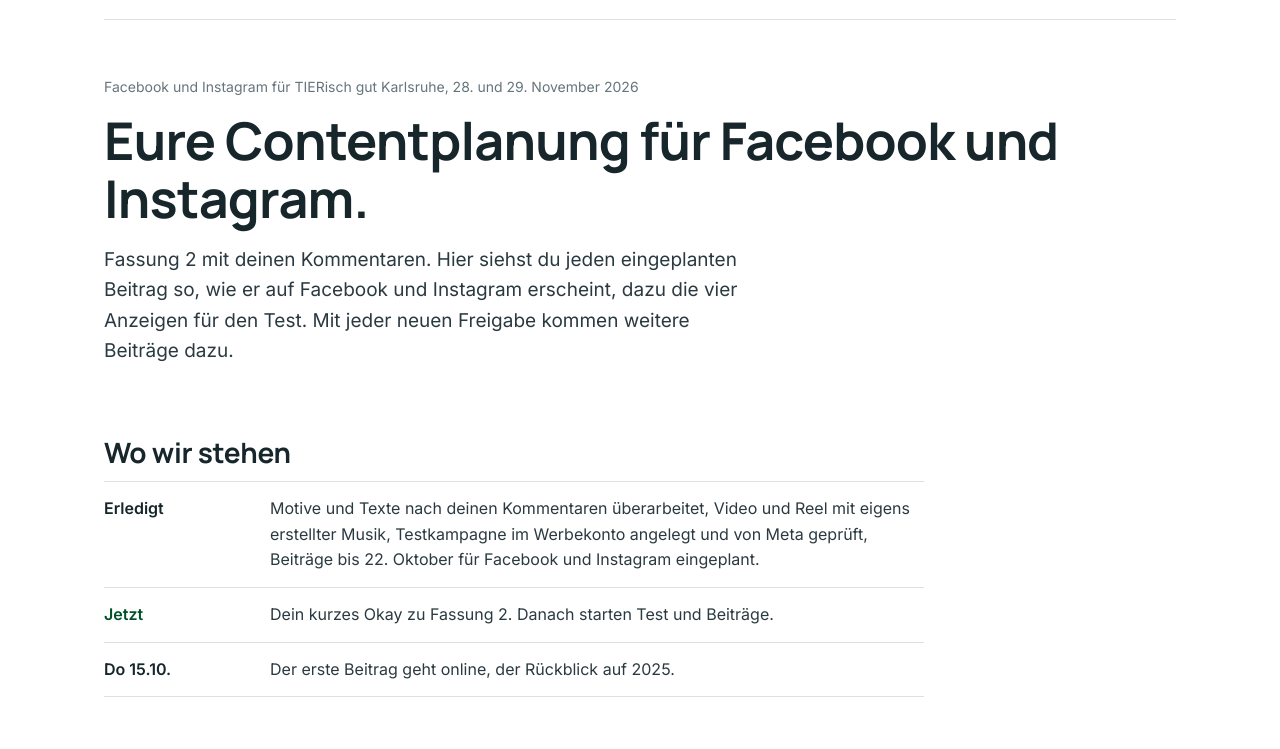
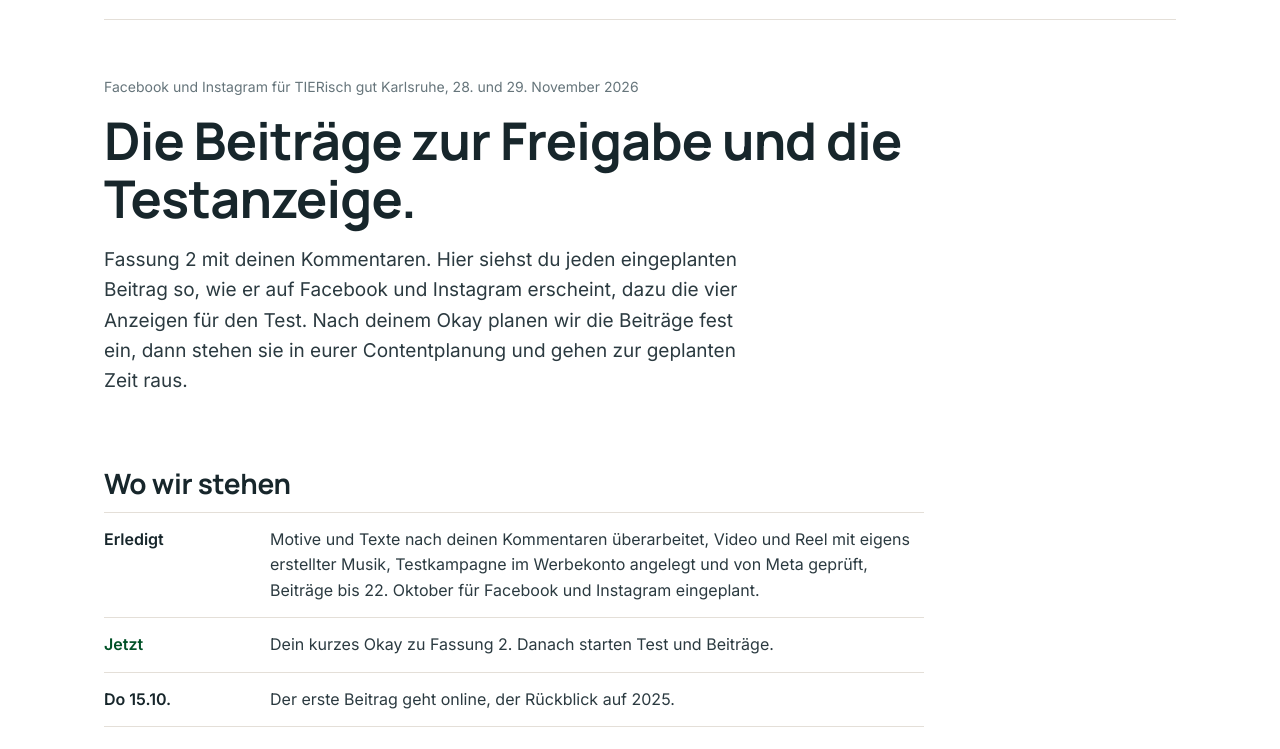
Before and after one commit to Leadwerk-Web/tierischgut-social, a plain HTML site: page freigabe-oktober-k8v3r6/index.html in a window 1280 px wide. Shown: the part 51-800 px from the top of the page. Drawn offline with Linux system fonts and the light colour scheme.

Commit message:
Vorschau wieder als Freigabeseite benannt, Contentplanung liegt im Planungstool
Co-Authored-By: Claude Opus 5.5 <noreply@anthropic.com>

```diff
--- a/freigabe-oktober-k8v3r6/index.html
+++ b/freigabe-oktober-k8v3r6/index.html
@@ -1,6 +1,6 @@
 <!doctype html>
 <html lang="de"><head><meta charset="utf-8"><meta name="viewport" content="width=device-width,initial-scale=1">
-<meta name="robots" content="noindex,nofollow"><title>TIERisch gut · Contentplanung</title>
+<meta name="robots" content="noindex,nofollow"><title>TIERisch gut · Vorschau Beiträge und Testanzeige</title>
 <link rel="icon" href="data:,"><style>
 @font-face{font-family:Inter;src:url(f/inter-400.woff2) format('woff2');font-weight:400}
 @font-face{font-family:Inter;src:url(f/inter-600.woff2) format('woff2');font-weight:600}
@@ -99,8 +99,8 @@ details.story img{width:60%;border-radius:10px;margin:4px 0 12px}
  <div class="leiste"><img src="m/leadwerk-logo-dunkel.png" alt="Leadwerk"><span>Stand 13. Oktober 2026</span></div>
  <div class="kopf-bereich">
   <p class="dachzeile">Facebook und Instagram für TIERisch gut Karlsruhe, 28. und 29. November 2026</p>
-  <h1>Eure Contentplanung für Facebook und Instagram.</h1>
-  <p class="lead">Fassung 2 mit deinen Kommentaren. Hier siehst du jeden eingeplanten Beitrag so, wie er auf Facebook und Instagram erscheint, dazu die vier Anzeigen für den Test. Mit jeder neuen Freigabe kommen weitere Beiträge dazu.</p>
+  <h1>Die Beiträge zur Freigabe und die Testanzeige.</h1>
+  <p class="lead">Fassung 2 mit deinen Kommentaren. Hier siehst du jeden eingeplanten Beitrag so, wie er auf Facebook und Instagram erscheint, dazu die vier Anzeigen für den Test. Nach deinem Okay planen wir die Beiträge fest ein, dann stehen sie in eurer Contentplanung und gehen zur geplanten Zeit raus.</p>
  </div>
 </div>
 <section><div class="wrap">
```
